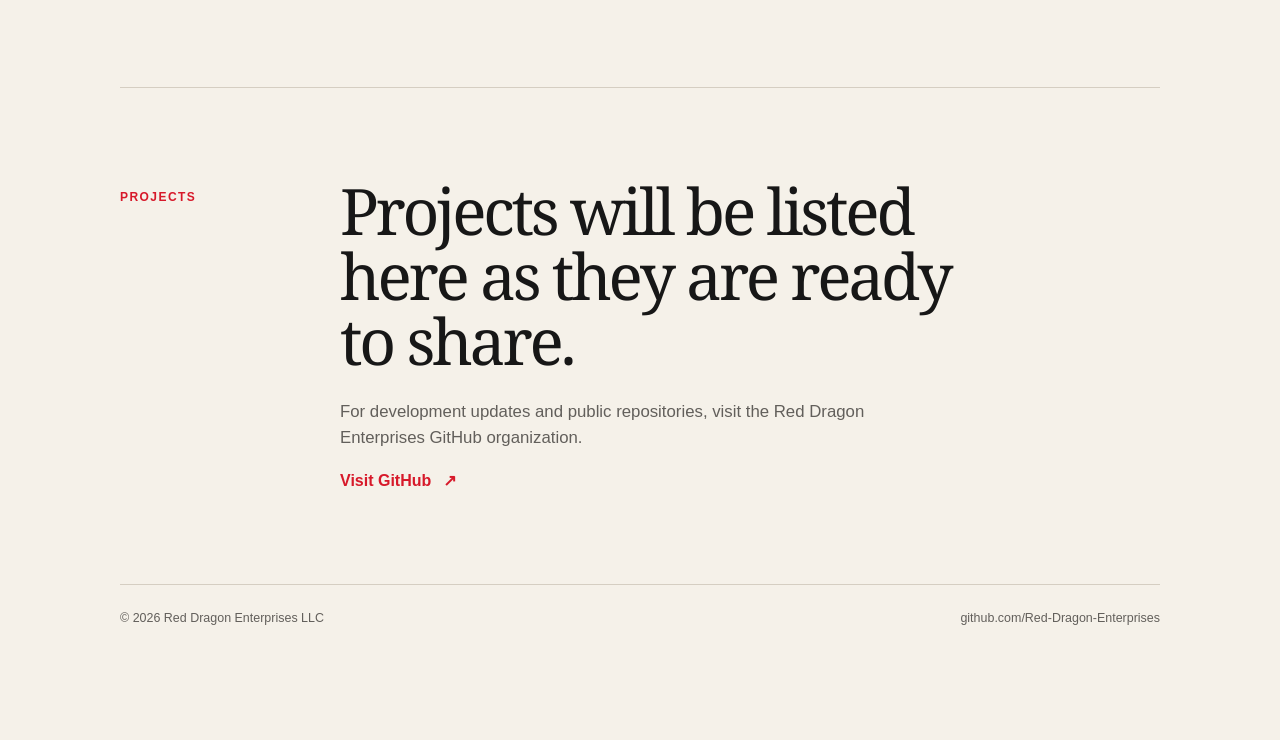
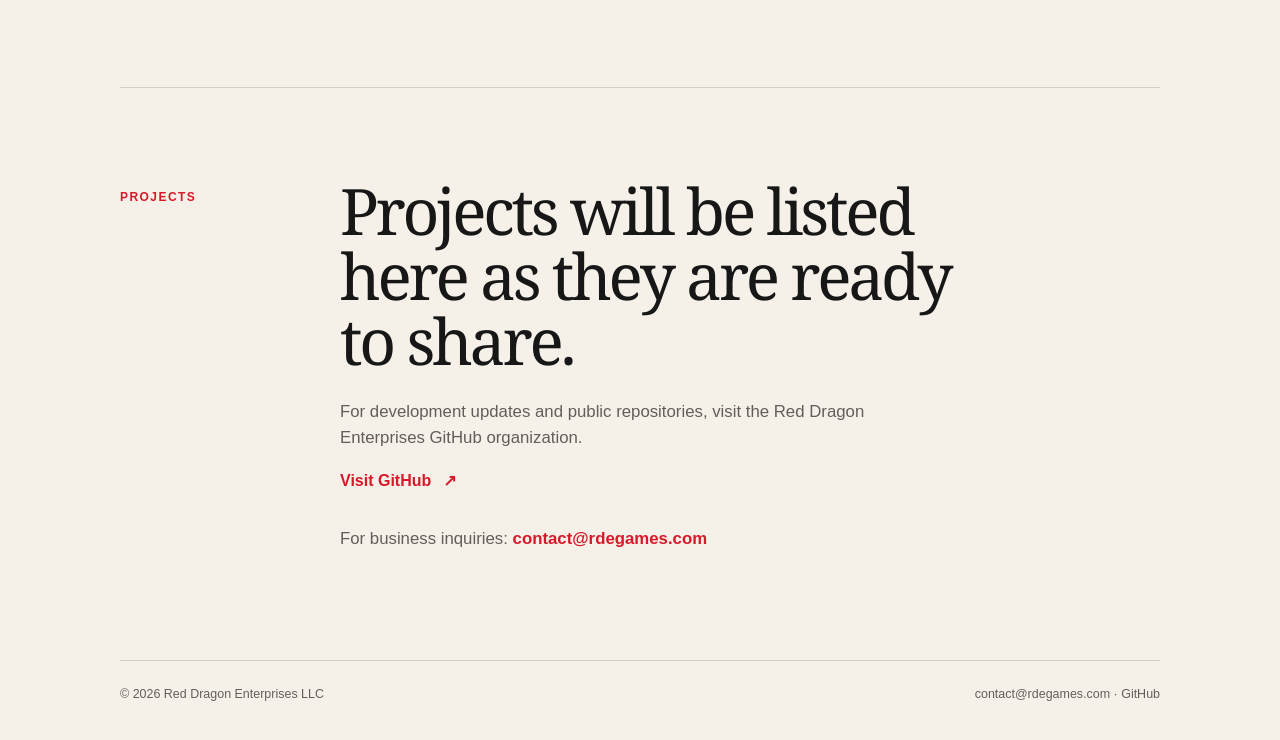
Before and after one commit to Red-Dragon-Enterprises/red-dragon-enterprises.github.io, a plain HTML site: page index.html in a window 1280 px wide. Shown: the part 1728-2468 px from the top of the page. Before the commit the page ends 2392 px from the top, so only its background shows below. Drawn offline with Linux system fonts and the light colour scheme.

Commit message:
Add files via upload

```diff
--- a/index.html
+++ b/index.html
@@ -71,13 +71,14 @@
           <h2>Projects will be listed here as they are ready to share.</h2>
           <p>For development updates and public repositories, visit the Red Dragon Enterprises GitHub organization.</p>
           <a class="text-link" href="https://github.com/Red-Dragon-Enterprises">Visit GitHub <span aria-hidden="true">↗</span></a>
+          <p class="contact-line">For business inquiries: <a class="email-link" href="mailto:contact@rdegames.com">contact@rdegames.com</a></p>
         </div>
       </section>
     </main>
 
     <footer class="site-footer section-wrap">
       <span>© 2026 Red Dragon Enterprises LLC</span>
-      <a href="https://github.com/Red-Dragon-Enterprises">github.com/Red-Dragon-Enterprises</a>
+      <span><a href="mailto:contact@rdegames.com">contact@rdegames.com</a> · <a href="https://github.com/Red-Dragon-Enterprises">GitHub</a></span>
     </footer>
   </body>
 </html>
--- a/styles.css
+++ b/styles.css
@@ -47,6 +47,9 @@
 .section-label { padding-top: 10px; }
 .content-column h2 { margin: 0 0 25px; font-size: clamp(2.3rem, 5vw, 4.3rem); line-height: 1.02; letter-spacing: -0.05em; }
 .content-column p { max-width: 560px; margin: 0 0 18px; color: var(--muted); font-size: 1.05rem; }
+.contact-line { margin-top: 32px !important; }
+.email-link { color: var(--red); font-weight: 700; text-decoration: none; }
+.email-link:hover, .email-link:focus { text-decoration: underline; }
 .divided { border-top: 1px solid var(--line); }
 
 .focus-list article { display: grid; grid-template-columns: 54px 1fr; gap: 20px; padding: 0 0 30px; margin-bottom: 30px; border-bottom: 1px solid var(--line); }
```
